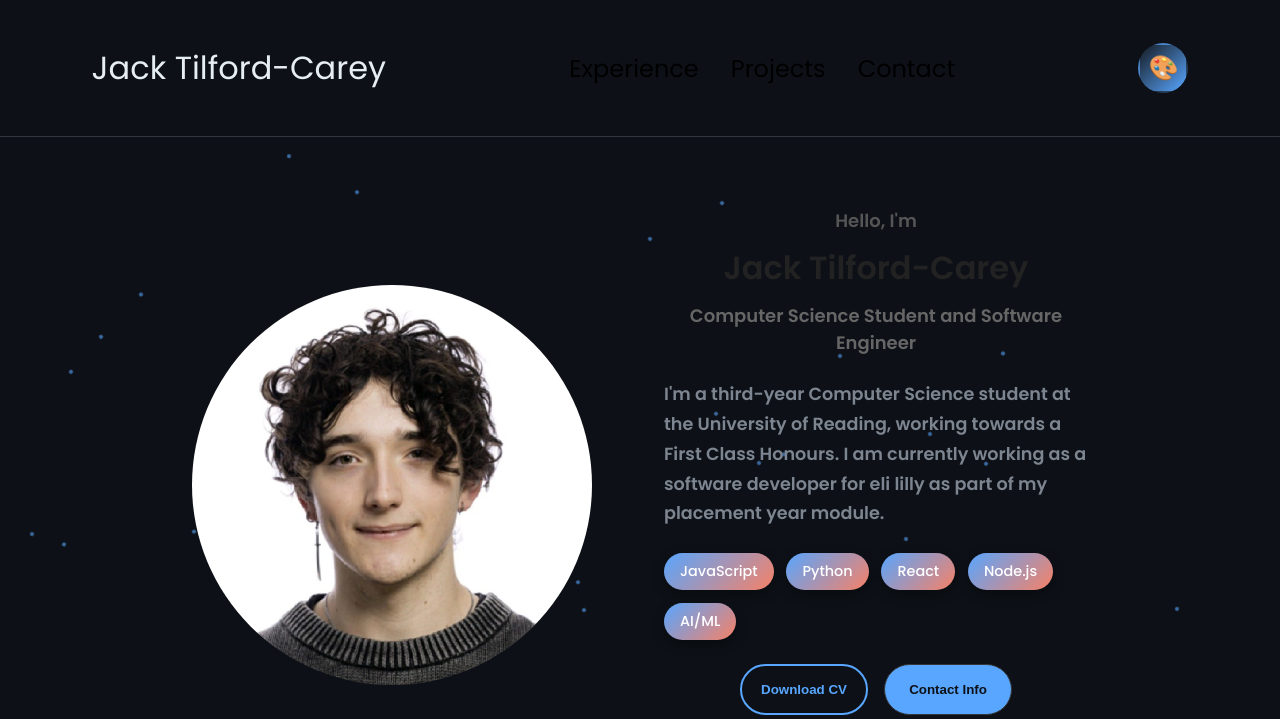
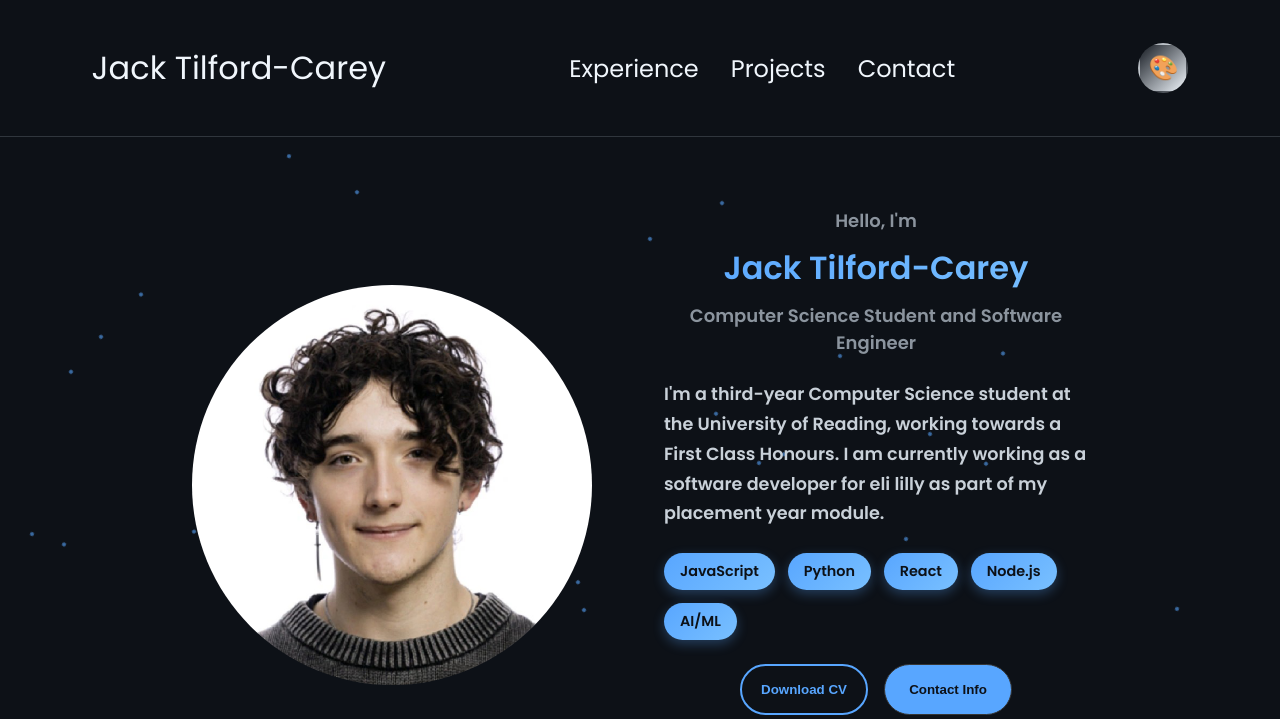
Before and after one commit to JackT-C/portfoliosite, a plain HTML site: page index.html in a window 1280 px wide. Shown: the top 719 px of the page. Drawn offline with Linux system fonts and the light colour scheme.

```diff
--- a/index.html
+++ b/index.html
@@ -4,7 +4,7 @@
     <meta charset="UTF-8" />
     <meta http-equiv="X-UA-Compatible" content="IE=edge" />
     <meta name="viewport" content="width=device-width, initial-scale=1.0" />
-    <title>My Portfolio</title>
+    <title>Jack Tilford-Carey | Computer Science Student</title>
     <link rel="stylesheet" href="style.css" />
     <link rel="stylesheet" href="mediaqueries.css" />
   </head>
@@ -24,7 +24,7 @@
         </button>        <div class="theme-dropdown" id="desktop-theme-dropdown">
           <div class="theme-option" data-theme="default">
             <div class="theme-preview default-preview"></div>
-            <span>Default</span>
+            <span>Light</span>
           </div>
           <div class="theme-option active" data-theme="dark">
             <div class="theme-preview dark-preview"></div>
--- a/script_new.js
+++ b/script_new.js
@@ -279,6 +279,7 @@
 // Initialize theme immediately to prevent flash
 (function() {
   const savedTheme = localStorage.getItem('selectedTheme') || 'dark';
+  localStorage.setItem('selectedTheme', savedTheme); // Ensure dark is saved as default
   document.documentElement.setAttribute('data-theme', savedTheme);
 })();
 
--- a/style.css
+++ b/style.css
@@ -31,8 +31,8 @@
 [data-theme="dark"] {
   --bg-color: #0d1117;
   --bg-color-2: #161b22;
-  --text-color: #e6edf3;
-  --text-secondary: #7d8590;
+  --text-color: #f0f6fc;
+  --text-secondary: #8b949e;
   --accent-primary: #58a6ff;
   --accent-secondary: #58a6ff;
   --border-color: #30363d;
@@ -43,10 +43,11 @@
   --gradient-2: #f78166;
   --gradient-3: #79c0ff;
   --gradient-4: #a5f3fc;
-  --primary-color: #58a6ff;
-  --secondary-color: #7d8590;
-  --secondary-color-2: #6e7681;
-  --accent-color: #58a6ff;  --shadow-color: rgba(0, 0, 0, 0.4);
+  --primary-color: #f0f6fc;
+  --secondary-color: #c9d1d9;
+  --secondary-color-2: #8b949e;
+  --accent-color: #58a6ff;
+  --shadow-color: rgba(0, 0, 0, 0.4);
   --particle-color: #58a6ff;
   --glow-color: #58a6ff;
 }
@@ -1047,6 +1048,20 @@
   box-shadow: var(--shadow-color) 0 8px 20px;
 }
 
+/* Dark theme skill badges */
+[data-theme="dark"] .skill-badge {
+  background: linear-gradient(135deg, #58a6ff, #79c0ff);
+  color: #0d1117;
+  font-weight: 600;
+  box-shadow: 0 4px 12px rgba(88, 166, 255, 0.3);
+}
+
+[data-theme="dark"] .skill-badge:hover {
+  background: linear-gradient(135deg, #79c0ff, #a5f3fc);
+  color: #0d1117;
+  box-shadow: 0 8px 20px rgba(88, 166, 255, 0.4);
+}
+
 /* Responsive adjustments for profile */
 @media screen and (max-width: 768px) {
   .profile-grid-container {
@@ -1300,3 +1315,70 @@
   background-color: var(--accent-primary);
   color: var(--bg-color);
 }
+
+/* DARK THEME TEXT ENHANCEMENTS */
+[data-theme="dark"] p,
+[data-theme="dark"] h1,
+[data-theme="dark"] h2,
+[data-theme="dark"] h3,
+[data-theme="dark"] h4,
+[data-theme="dark"] h5,
+[data-theme="dark"] h6,
+[data-theme="dark"] span,
+[data-theme="dark"] div {
+  color: var(--text-color);
+}
+
+[data-theme="dark"] .section__text__p1,
+[data-theme="dark"] .section__text__p2 {
+  color: var(--text-secondary);
+}
+
+[data-theme="dark"] .title {
+  color: var(--text-color);
+  background: linear-gradient(135deg, #58a6ff, #79c0ff);
+  -webkit-background-clip: text;
+  -webkit-text-fill-color: transparent;
+  background-clip: text;
+}
+
+[data-theme="dark"] .bio p {
+  color: var(--secondary-color);
+}
+
+[data-theme="dark"] .experience-sub-title {
+  color: var(--text-color);
+}
+
+[data-theme="dark"] .project-title {
+  color: var(--text-color);
+}
+
+[data-theme="dark"] article h3 {
+  color: var(--text-color);
+}
+
+[data-theme="dark"] article p {
+  color: var(--secondary-color);
+}
+
+/* Dark theme navigation */
+[data-theme="dark"] .nav-links a {
+  color: var(--text-color);
+}
+
+[data-theme="dark"] .logo {
+  color: var(--text-color);
+}
+
+/* Dark theme contact */
+[data-theme="dark"] .contact-info-container p,
+[data-theme="dark"] .contact-info-container a {
+  color: var(--text-color);
+}
+
+/* Dark theme footer */
+[data-theme="dark"] footer p,
+[data-theme="dark"] footer a {
+  color: var(--text-color);
+}
```
